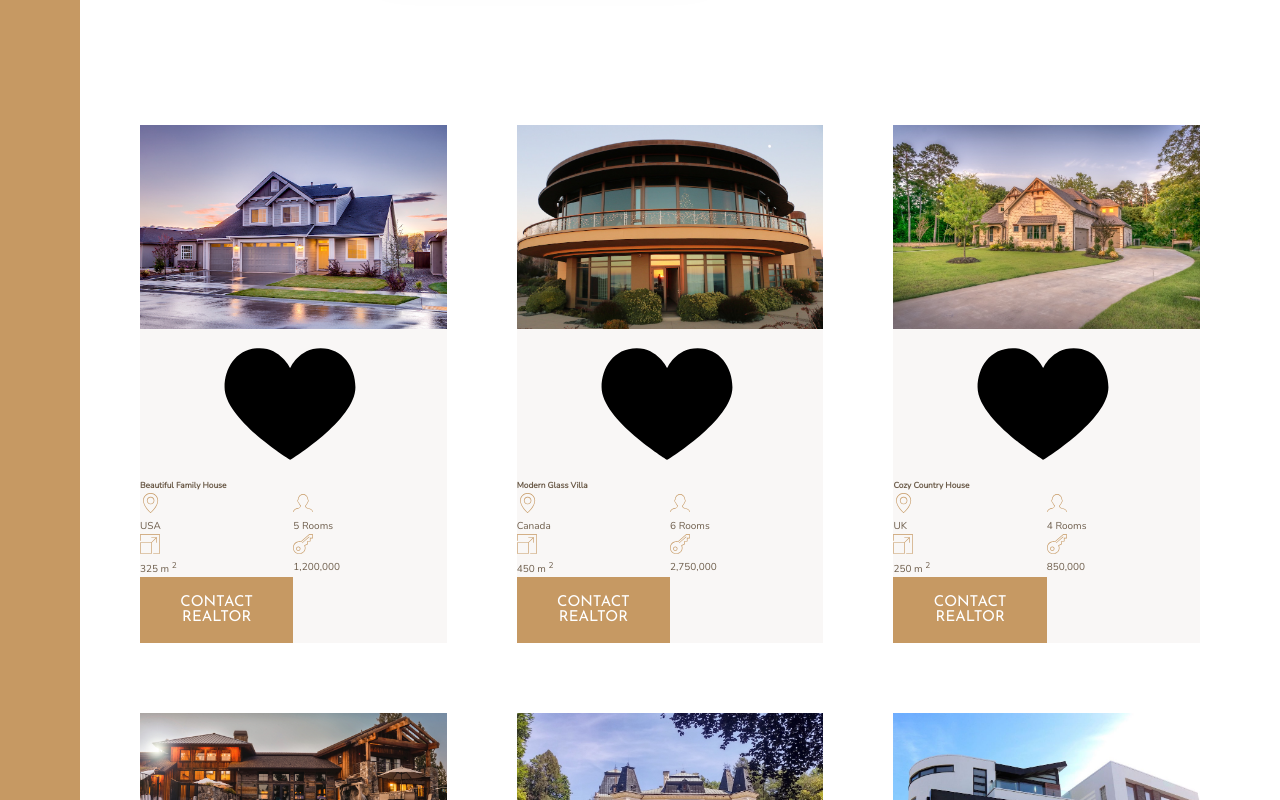
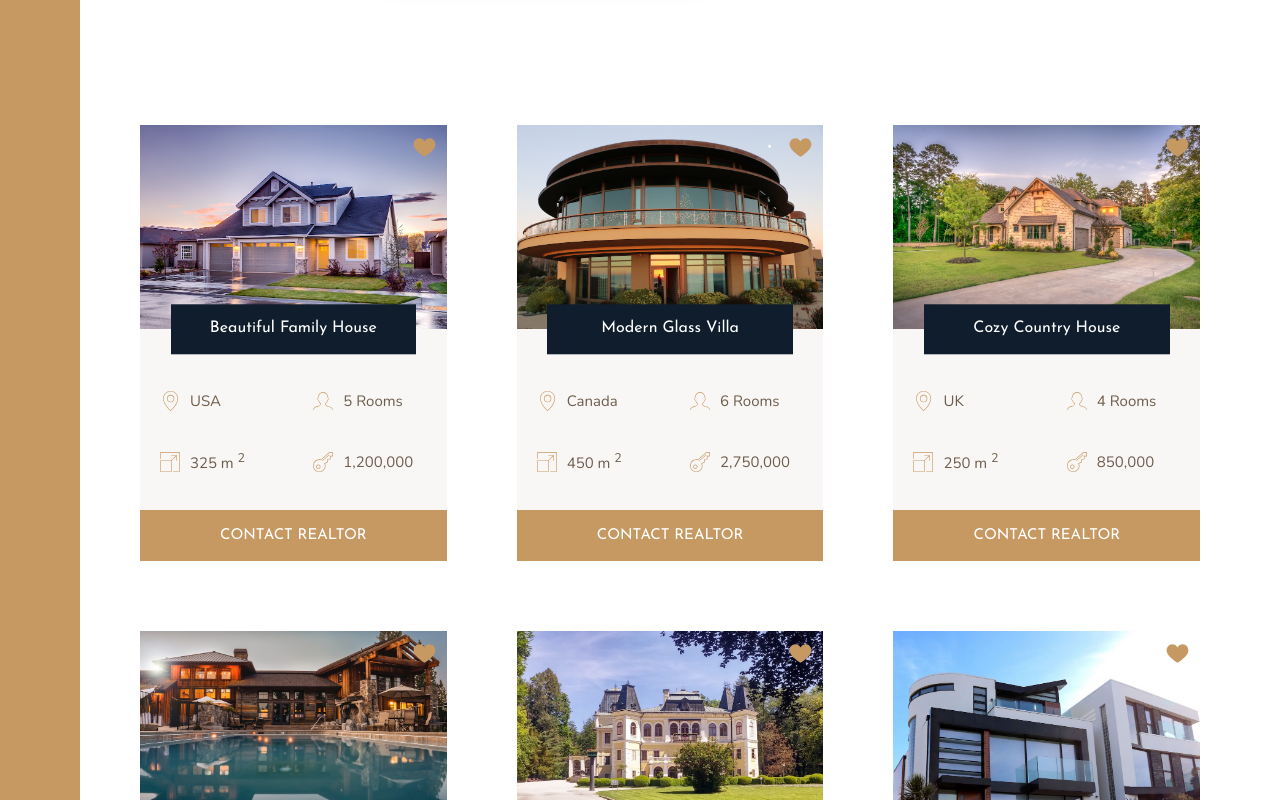
Before and after one commit to DevJBlack/Nexter-react, a React (Create React App) app: page / in a window 1280 px wide. Shown: the part 1900-2700 px from the top of the page. Built offline with nearby package versions, Linux system fonts and the light colour scheme.

Commit message:
home draft

```diff
--- a/src/Components/sass/layout/_homes.scss
+++ b/src/Components/sass/layout/_homes.scss
@@ -13,18 +13,47 @@
 
   display: grid;
   grid-template-columns: repeat(2, 1fr);
+  grid-row-gap: 3.5rem;
 
   &__img {
     width: 100%;
+    grid-row: 1 / 2;;
     grid-column: 1 / -1;
+    z-index: 1;
   }
 
   &__like {
-
+    grid-row: 1 / 2;
+    grid-column: 2 / 3;
+    fill: $color-primary;
+    height: 2.5rem;
+    width: 2.5rem;
+    z-index: 2;
+    justify-self: end;
+    margin: 1rem;
   }
 
   &__name {
+    grid-row: 1 / 2;
+    z-index: 2;
     grid-column: 1 / -1;
+    justify-self: center;
+    align-self: end;
+
+    width: 80%;
+    font-family: $font-display;
+    font-size: 1.6rem;
+    text-align: center;
+    padding: 1.25rem;
+    background-color: $color-secondary;
+    color: #fff;
+    font-weight: 400;
+    transform: translateY(50%);
+  }
+
+  &__location,
+  &__rooms {
+    margin-top: 2.5rem;
   }
 
   &__location,
@@ -32,18 +61,21 @@
   &__area,
   &__price {
 
+    font-size: 1.5rem;
+    margin-left: 2rem;
+
+    display: flex;
+    align-items: center;
+
     svg {
       fill: $color-primary;
       height: 2rem;
       width: 2rem;
-    }
-
-    p {
-
+      margin-right: 1rem;
     }
   }
 
   &__btn {
-
+    grid-column: 1 / -1;
   }
 }
```
